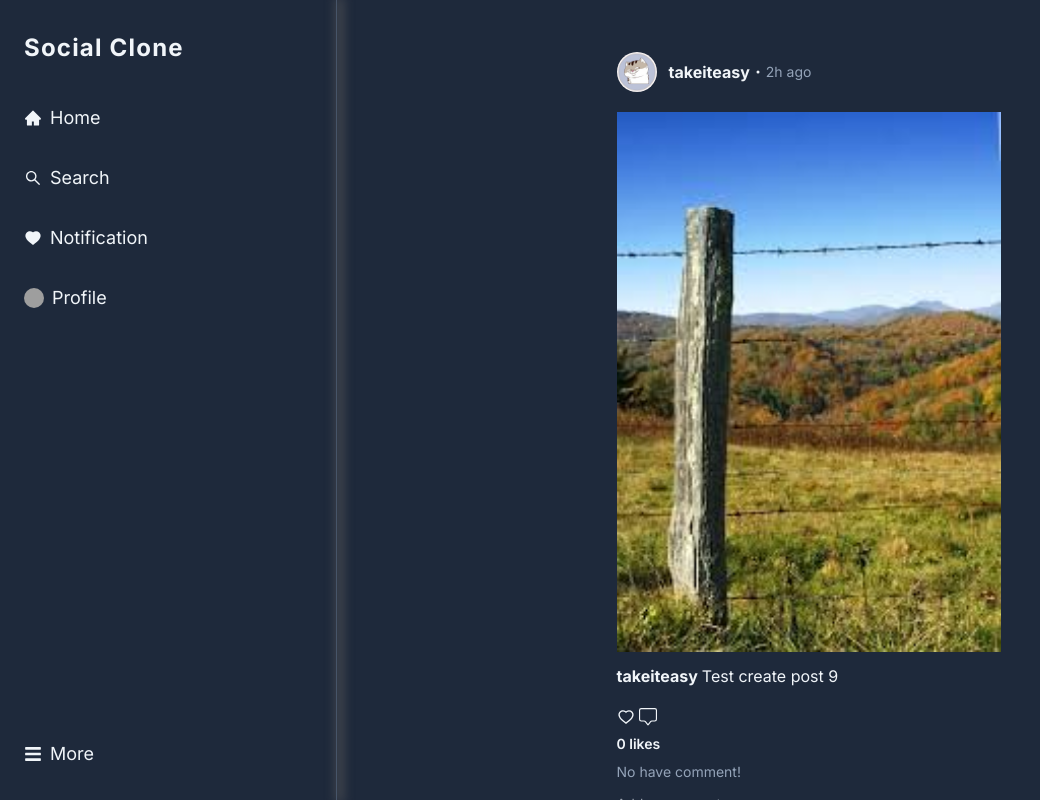
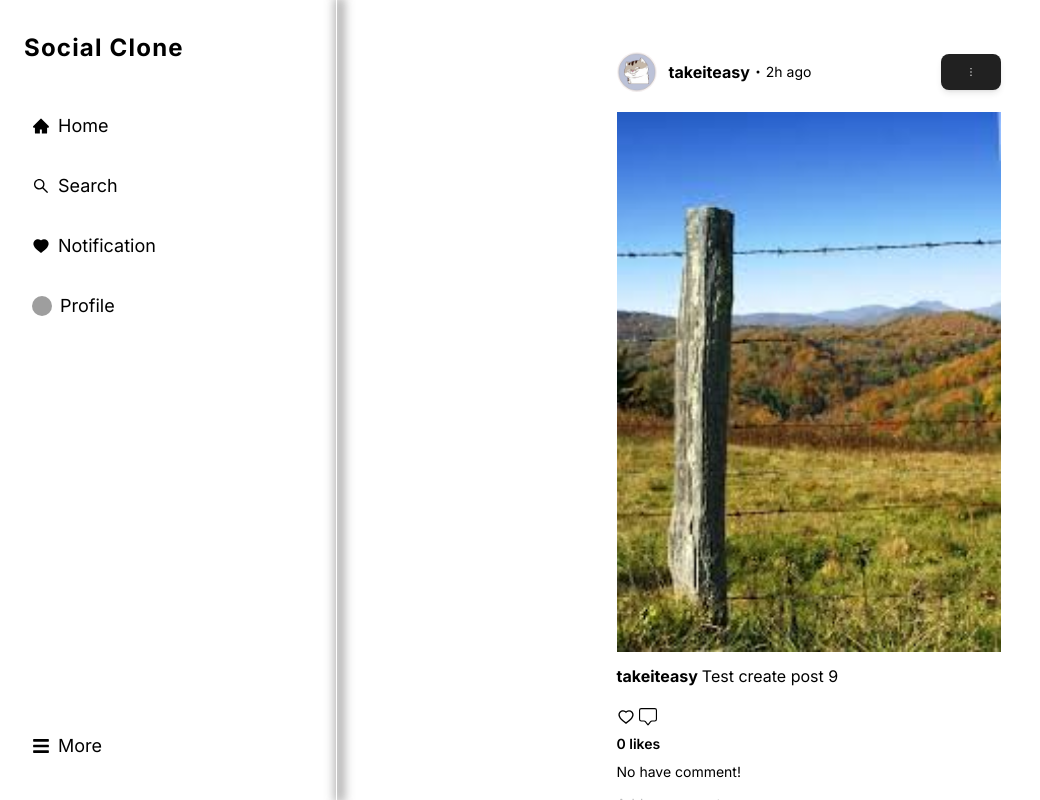
Before and after one commit to Dat1247/Social-Client, a Next.js app: page / in a window 1280 px wide. Shown: the whole page, without its empty margins (0-1040 px from the left). Built offline with nearby package versions, Linux system fonts and the light colour scheme; grey boxes are pictures that could not be loaded.

Commit message:
Install material tailwind library

```diff
--- a/package.json
+++ b/package.json
@@ -9,6 +9,7 @@
     "lint": "next lint"
   },
   "dependencies": {
+    "@material-tailwind/react": "^2.1.4",
     "@reduxjs/toolkit": "^1.9.7",
     "next": "14.0.1",
     "react": "^18",
--- a/src/components/NavbarMenu.js
+++ b/src/components/NavbarMenu.js
@@ -1,4 +1,3 @@
-import Image from "next/image";
 import Link from "next/link";
 import React from "react";
 import {AiFillHome, AiOutlineSearch, AiFillHeart} from 'react-icons/ai';
@@ -10,21 +9,21 @@ export const NavbarMenu = () => {
         <Link href={"/"} className="logo text-2xl font-bold tracking-wider">Social Clone</Link>
         <div className="flex flex-col justify-between h-full navbar pt-10">
             <ul className="text-lg flex flex-col">
-                <Link className="mb-8 flex gap-2 items-center" href={'/'}>
+                <Link className="mb-4 flex gap-2 items-center p-2 duration-500 rounded-md hover:bg-slate-300 hover:text-black" href={'/'}>
                     <AiFillHome />Home
                 </Link>
-                <Link className="mb-8 flex gap-2 items-center" href={'/search'}>
+                <Link className="mb-4 flex gap-2 items-center p-2 duration-500 rounded-md hover:bg-slate-300 hover:text-black" href={'/search'}>
                     <AiOutlineSearch />Search
                 </Link>
-                <Link className="mb-8 flex gap-2 items-center" href={'/notification'}>
+                <Link className="mb-4 flex gap-2 items-center p-2 duration-500 rounded-md hover:bg-slate-300 hover:text-black" href={'/notification'}>
                    <AiFillHeart />Notification
                 </Link>
-                <Link className="mb-8 flex items-center" href={'/'}>
+                <Link className="mb-4 flex items-center p-2 duration-500 rounded-md hover:bg-slate-300 hover:text-black" href={'/'}>
                     <img className="rounded-full mr-2 w-5 h-5" alt="avatar" src="https://cdn.kinocheck.com/i/w=480/pmrjs5090t.jpg"  />
                     Profile
                 </Link>
             </ul>
-            <div className="text-lg flex items-center gap-2">
+            <div className="text-lg flex items-center cursor-pointer gap-2 p-2 duration-500 rounded-md hover:bg-slate-300 hover:text-black">
                <FaBars /> More
             </div>
 
--- a/src/components/Post.js
+++ b/src/components/Post.js
@@ -2,8 +2,14 @@
 
 import Image from "next/image";
 import React, { useState } from "react";
-import {AiOutlineHeart, AiFillHeart} from 'react-icons/ai';
-import {BsChatSquare, BsDot} from 'react-icons/bs'
+import {AiOutlineHeart, AiFillHeart, AiOutlineMore } from 'react-icons/ai';
+import {BsChatSquare, BsDot} from 'react-icons/bs';
+import {
+    Popover,
+    PopoverHandler,
+    PopoverContent,
+    Button,
+  } from "@material-tailwind/react";
 
 
 export const Post = ({post}) => {
@@ -17,14 +23,30 @@ export const Post = ({post}) => {
     }
 
   return <div className="max-w-md w-96 my-5">
-    <div className="flex items-center mb-5">
+    <div className="flex items-center justify-between mb-5">
+        <div className="flex items-center">
+            <div>
+                <Image width={20} height={20} className="w-10 h-10 rounded-full cursor-pointer" src={'/default-img/avatar.jpg'} alt="avatar" />
+            </div>
+            <div className="flex items-center ml-3">
+                <p className="font-bold cursor-pointer">takeiteasy</p>
+                <BsDot />
+                <p className="text-sm text-slate-400">2h ago</p>
+            </div>
+        </div>
         <div>
-            <Image width={20} height={20} className="w-10 h-10 rounded-full" src={'/default-img/avatar.jpg'} alt="avatar" />
-        </div>
-        <div className="flex items-center ml-3">
-            <p className="font-bold">takeiteasy</p>
-            <BsDot />
-            <p className="text-sm text-slate-400">2h ago</p>
+
+            <Popover>
+                <PopoverHandler>
+                    <Button>
+                        <AiOutlineMore className="cursor-pointer" />
+                    </Button>
+                </PopoverHandler>
+                <PopoverContent>
+                    This is a very beautiful popover, show some love.
+                </PopoverContent>
+            </Popover>
+
         </div>
     </div>
     <div className="mb-5">
@@ -33,7 +55,7 @@ export const Post = ({post}) => {
         </div>
         <div>
             <p>
-                <span className="font-bold mr-1">
+                <span className="font-bold mr-1 cursor-pointer">
                     takeiteasy
                 </span>
                 {post.content}
--- a/src/redux/features/postSlice.js
+++ b/src/redux/features/postSlice.js
@@ -1,9 +1,10 @@
 import { createSlice } from "@reduxjs/toolkit";
+import arrPosts from '../../posts.json';
 
 export const postSlice = createSlice({
     name: 'postSlice',
     initialState: {
-        arrPost: []
+        arrPost: arrPosts
     },
     reducers: {
         getArrayPost: (state, action) => {
--- a/tailwind.config.js
+++ b/tailwind.config.js
@@ -1,9 +1,13 @@
 /** @type {import('tailwindcss').Config} */
-module.exports = {
+const withMT = require("@material-tailwind/react/utils/withMT");
+
+module.exports = withMT({
   content: [
     './src/pages/**/*.{js,ts,jsx,tsx,mdx}',
     './src/components/**/*.{js,ts,jsx,tsx,mdx}',
     './src/app/**/*.{js,ts,jsx,tsx,mdx}',
+    "path-to-your-node_modules/@material-tailwind/react/components/**/*.{js,ts,jsx,tsx}",
+    "path-to-your-node_modules/@material-tailwind/react/theme/components/**/*.{js,ts,jsx,tsx}",
   ],
   theme: {
     extend: {
@@ -25,4 +29,4 @@ module.exports = {
     },
   },
   plugins: [],
-}
+})
```
Also changed, not shown: src/components/Content.js (+5 -2 lines), 1 other file (tests, documents, lock files or other folders).
